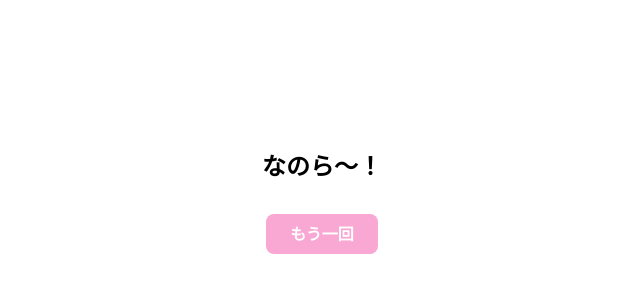
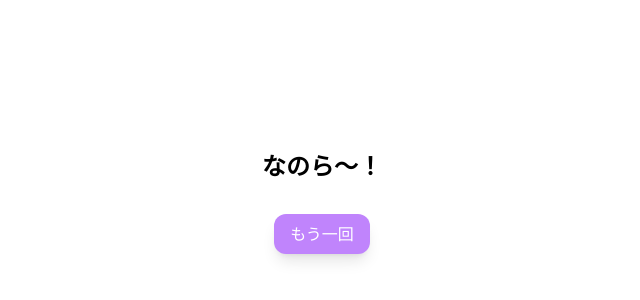
Before and after one commit to nanzejiangcheng4/luna-poke, a Nuxt app: page / in a window 1280 px wide. Shown: the part 198-498 px from the top of the page, without its empty margins (318-958 px from the left). Built offline with nearby package versions, Linux system fonts and the light colour scheme.

Commit message:
更新ボタンのCSS修正

```diff
--- a/app/pages/index.vue
+++ b/app/pages/index.vue
@@ -17,7 +17,7 @@ onMounted(() => {
     <button
       @click="updateQuote"
       :disabled="isLoading"
-      class="rounded-lg bg-luna-pink px-6 py-2 text-white hover:opacity-60 font-semibold transition-colors disabled:opacity-60 disabled:cursor-not-allowed"
+      class="bg-luna-purple hover:bg-luna-pink text-white px-4 py-2 rounded-xl transition-colors duration-300 shadow-lg"
     >
       {{ isLoading ? "更新中。。。" : "もう一回" }}
     </button>
```
